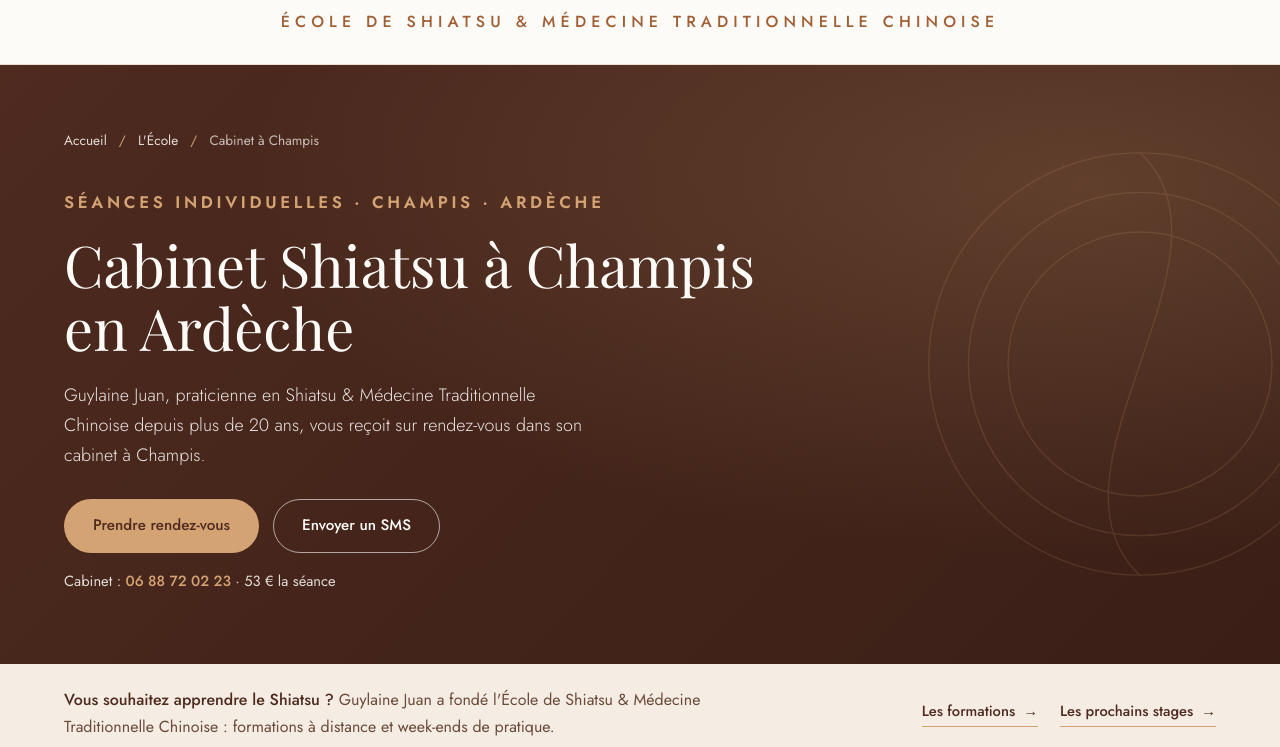
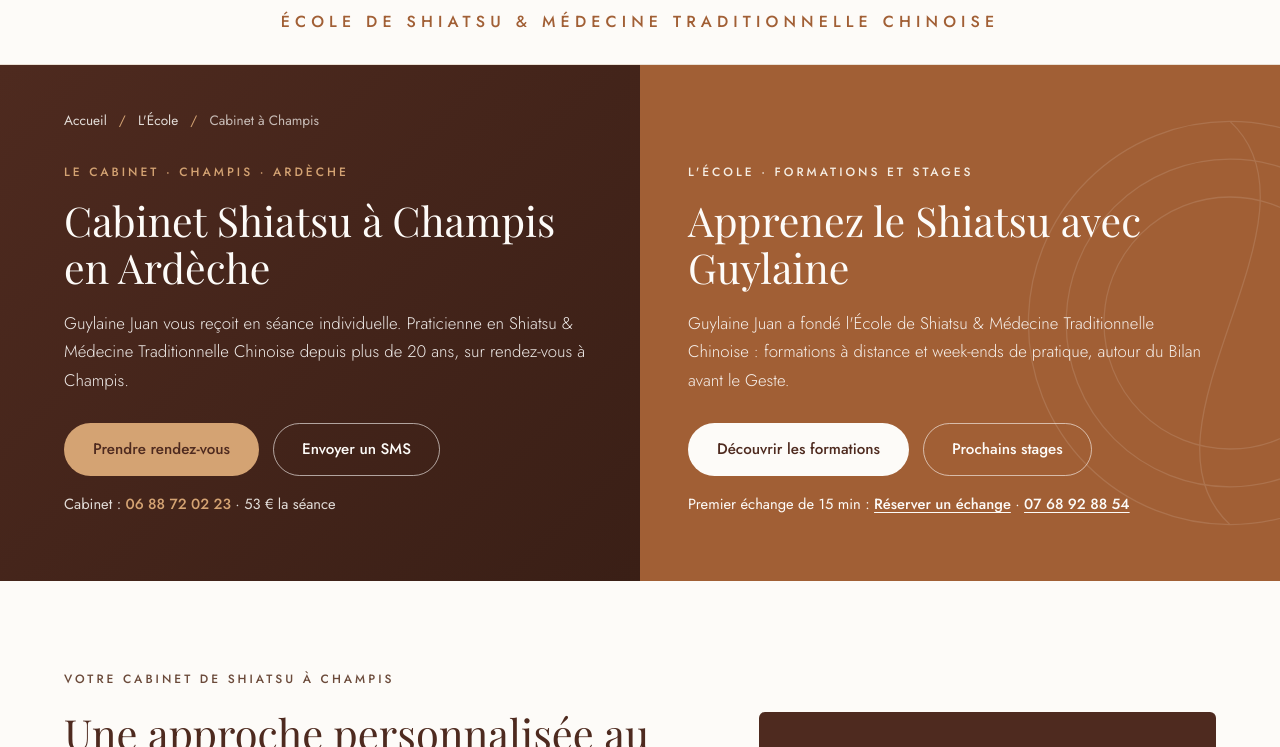
Before and after one commit to equipevyboheme-max/catalina-vyou, a plain HTML site: page cabinet-shiatsu-champis/index.html in a window 1280 px wide. Shown: the part 195-942 px from the top of the page. Drawn offline with nearby package versions, Linux system fonts and the light colour scheme; a web font is replaced by a local one.

Commit message:
Update index.html

```diff
--- a/cabinet-shiatsu-champis/index.html
+++ b/cabinet-shiatsu-champis/index.html
@@ -903,11 +903,25 @@ section { padding: 88px 0; }
 /* =========================================================
    PAGE CABINET
    ========================================================= */
-.cab-ecole-band { background: var(--sable); padding: 22px 0; border-bottom: 1px solid var(--ligne); }
-.cab-ecole-inner { display: flex; align-items: center; justify-content: space-between; gap: 18px 32px; flex-wrap: wrap; }
-.cab-ecole-inner p { color: var(--texte-doux); max-width: 680px; }
-.cab-ecole-inner strong { color: var(--brun); font-weight: 500; }
-.cab-ecole-links { display: flex; gap: 22px; flex-wrap: wrap; }
+/* En-tête en deux parties : le cabinet à gauche, l'école à droite */
+.cab-split { display: grid; grid-template-columns: 1fr 1fr; }
+.cab-half { position: relative; overflow: hidden; padding: 44px 0 64px; color: var(--ivoire); }
+.cab-half-cabinet { background: linear-gradient(135deg, #4E2A1F 0%, #3A1F16 100%); }
+.cab-half-ecole { background: var(--ocre); display: flex; align-items: flex-end; }
+.cab-half-inner { position: relative; max-width: 600px; padding: 0 48px; }
+.cab-half-cabinet .cab-half-inner { margin-left: auto; padding-left: 24px; }
+.cab-half-ecole .cab-half-inner { padding-right: 24px; }
+.cab-half .breadcrumb { margin-bottom: 30px; }
+.cab-half-cabinet .eyebrow { color: var(--dore); }
+.cab-half-ecole .eyebrow { color: var(--sable); }
+.cab-half-title { font-family: var(--serif); font-size: clamp(2rem, 3.2vw, 2.7rem); line-height: 1.15; color: var(--ivoire); margin: 14px 0 18px; }
+.cab-half-lead { font-size: 1.05rem; font-weight: 300; color: rgba(253, 251, 248, 0.92); }
+.cab-half .hero-actions { margin-top: 28px; }
+.cab-half-ecole .contact-line { color: var(--ivoire); }
+.cab-half-ecole .contact-line a { color: var(--ivoire); text-decoration: underline; text-underline-offset: 3px; }
+.cab-half-ecole .hero-ornament { opacity: 0.12; right: -160px; width: 420px; height: 420px; }
+.btn-ivoire { background: var(--ivoire); color: var(--brun); }
+.btn-ivoire:hover { background: var(--sable); }
 
 .cab-grid { display: grid; grid-template-columns: 1.4fr 1fr; gap: 56px; align-items: center; }
 .cab-grid .section-title { margin: 8px 0 26px; }
@@ -949,9 +963,15 @@ section { padding: 88px 0; }
 @media (max-width: 960px) {
     .cab-grid { grid-template-columns: 1fr; gap: 32px; }
 }
+@media (max-width: 960px) {
+    .cab-split { grid-template-columns: 1fr; }
+    .cab-half { padding: 40px 0 52px; }
+    .cab-half-inner, .cab-half-cabinet .cab-half-inner, .cab-half-ecole .cab-half-inner { max-width: 1120px; margin: 0; padding: 0 24px; }
+}
 @media (max-width: 600px) {
     .cab-card, .cab-address { padding: 28px 22px; }
-    .cab-ecole-links { gap: 16px; }
+    .cab-half { padding: 32px 0 44px; }
+    .cab-half-inner, .cab-half-cabinet .cab-half-inner, .cab-half-ecole .cab-half-inner { padding: 0 16px; }
 }
 
 /* =========================================================
@@ -1094,28 +1114,20 @@ section { padding: 88px 0; }
 
     <main id="contenu-principal">
 
-        <!-- ===== EN-TÊTE DU CABINET ===== -->
-        <section class="hero stage-hero" aria-labelledby="cab-titre">
-            <svg class="hero-ornament" viewBox="0 0 200 200" aria-hidden="true">
-                <g fill="none" stroke="#D4A373" stroke-width="0.6">
-                    <circle cx="100" cy="100" r="96"/>
-                    <circle cx="100" cy="100" r="78"/>
-                    <circle cx="100" cy="100" r="60"/>
-                    <path d="M100 4 C 150 50, 50 150, 100 196"/>
-                </g>
-            </svg>
+        <!-- ===== EN-TÊTE EN DEUX PARTIES : LE CABINET (gauche) / L'ÉCOLE (droite) ===== -->
+        <div class="cab-split">
 
-            <div class="container">
-                <nav class="breadcrumb" aria-label="Fil d'Ariane">
-                    <a href="/">Accueil</a> <span aria-hidden="true">/</span> <a href="/#methode">L'École</a> <span aria-hidden="true">/</span> <span aria-current="page">Cabinet à Champis</span>
-                </nav>
-
-                <div class="hero-inner stage-hero-inner">
-                    <p class="eyebrow">Séances individuelles · Champis · Ardèche</p>
-                    <h1 id="cab-titre" class="stage-title">Cabinet Shiatsu à Champis en Ardèche</h1>
-                    <p class="hero-lead">
-                        Guylaine Juan, praticienne en Shiatsu &amp; Médecine Traditionnelle Chinoise
-                        depuis plus de 20 ans, vous reçoit sur rendez-vous dans son cabinet à Champis.
+            <!-- Le cabinet -->
+            <section class="cab-half cab-half-cabinet" aria-labelledby="cab-titre">
+                <div class="cab-half-inner">
+                    <nav class="breadcrumb" aria-label="Fil d'Ariane">
+                        <a href="/">Accueil</a> <span aria-hidden="true">/</span> <a href="/#methode">L'École</a> <span aria-hidden="true">/</span> <span aria-current="page">Cabinet à Champis</span>
+                    </nav>
+                    <p class="eyebrow">Le cabinet · Champis · Ardèche</p>
+                    <h1 id="cab-titre" class="cab-half-title">Cabinet Shiatsu à Champis en Ardèche</h1>
+                    <p class="cab-half-lead">
+                        Guylaine Juan vous reçoit en séance individuelle. Praticienne en Shiatsu &amp; Médecine
+                        Traditionnelle Chinoise depuis plus de 20 ans, sur rendez-vous à Champis.
                     </p>
                     <div class="hero-actions">
                         <a href="tel:+33688720223" class="btn btn-dore">Prendre rendez-vous</a>
@@ -1123,19 +1135,34 @@ section { padding: 88px 0; }
                     </div>
                     <p class="contact-line">Cabinet : <a href="tel:+33688720223">06 88 72 02 23</a> · 53 € la séance</p>
                 </div>
-            </div>
-        </section>
+            </section>
 
-        <!-- ===== ACCÈS À L'ÉCOLE ===== -->
-        <section class="cab-ecole-band" aria-label="L'École de Shiatsu">
-            <div class="container cab-ecole-inner">
-                <p><strong>Vous souhaitez apprendre le Shiatsu ?</strong> Guylaine Juan a fondé l'École de Shiatsu &amp; Médecine Traditionnelle Chinoise : formations à distance et week-ends de pratique.</p>
-                <div class="cab-ecole-links">
-                    <a href="/#formations" class="text-link arrow">Les formations</a>
-                    <a href="/#stages" class="text-link arrow">Les prochains stages</a>
+            <!-- L'école -->
+            <section class="cab-half cab-half-ecole" aria-labelledby="cab-ecole-titre">
+                <svg class="hero-ornament" viewBox="0 0 200 200" aria-hidden="true">
+                    <g fill="none" stroke="#FDFBF8" stroke-width="0.6">
+                        <circle cx="100" cy="100" r="96"/>
+                        <circle cx="100" cy="100" r="78"/>
+                        <circle cx="100" cy="100" r="60"/>
+                        <path d="M100 4 C 150 50, 50 150, 100 196"/>
+                    </g>
+                </svg>
+                <div class="cab-half-inner">
+                    <p class="eyebrow">L'École · Formations et stages</p>
+                    <h2 id="cab-ecole-titre" class="cab-half-title">Apprenez le Shiatsu avec Guylaine</h2>
+                    <p class="cab-half-lead">
+                        Guylaine Juan a fondé l'École de Shiatsu &amp; Médecine Traditionnelle Chinoise :
+                        formations à distance et week-ends de pratique, autour du Bilan avant le Geste.
+                    </p>
+                    <div class="hero-actions">
+                        <a href="/#formations" class="btn btn-ivoire">Découvrir les formations</a>
+                        <a href="/#stages" class="btn btn-contour">Prochains stages</a>
+                    </div>
+                    <p class="contact-line">Premier échange de 15 min : <a href="https://calendly.com/team-ecole-shiatsu/30min" target="_blank" rel="noopener">Réserver un échange</a> · <a href="tel:+33768928854">07 68 92 88 54</a></p>
                 </div>
-            </div>
-        </section>
+            </section>
+
+        </div>
 
         <!-- ===== PRÉSENTATION ===== -->
         <section aria-labelledby="pres-titre">
```
